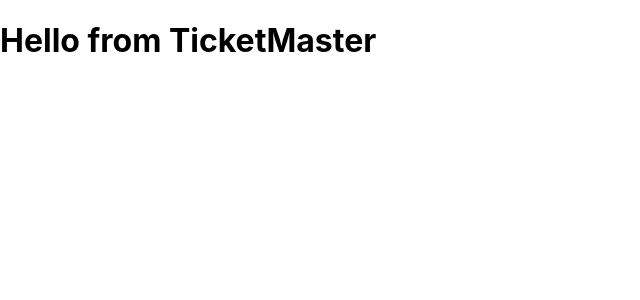
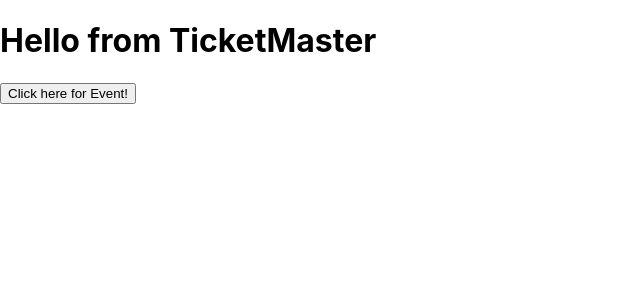
Before and after one commit to TaniaOlivas/24-hour-project, a React (Create React App) app: page / in a window 1280 px wide. Shown: the top 300 px of the page, without its empty margins (0-640 px from the left). Built offline with nearby package versions, Linux system fonts and the light colour scheme.

Commit message:
Fetch was added, it retrieving data via set coordinates, and a full object is displaying in the console

```diff
--- a/src/TicketMaster.jsx
+++ b/src/TicketMaster.jsx
@@ -1,9 +1,27 @@
-import React from 'react';
+import React, { useState } from 'react';
+
+const baseURL =
+  'https://app.ticketmaster.com/discovery/v2/events.json?latlong=34.0522,-118.2437';
+const key = 'NBPgGHYWCXQ2SmBwuPu60TIwceuXMODW';
 
 const TicketMaster = (props) => {
+  const [name, setName] = useState('');
+
+  async function handleFetch() {
+    let url = `${baseURL}&apikey=${key}`;
+    try {
+      const response = await fetch(url);
+      const data = await response.json();
+      console.log(data);
+      setName(data);
+    } catch (err) {
+      console.error(err);
+    }
+  }
   return (
     <div>
       <h1>Hello from TicketMaster</h1>
+      <button onClick={handleFetch}>Click here for Event!</button>
     </div>
   );
 };
```
